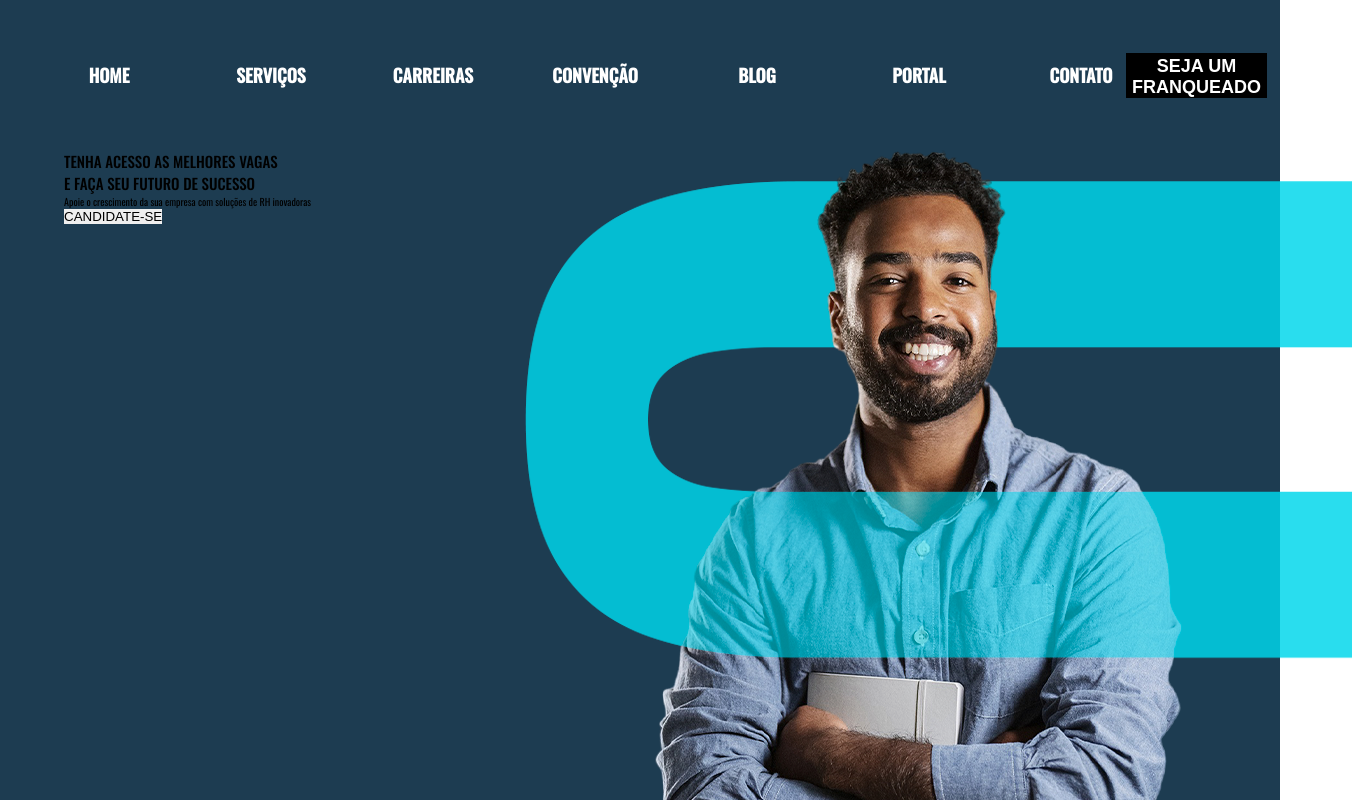
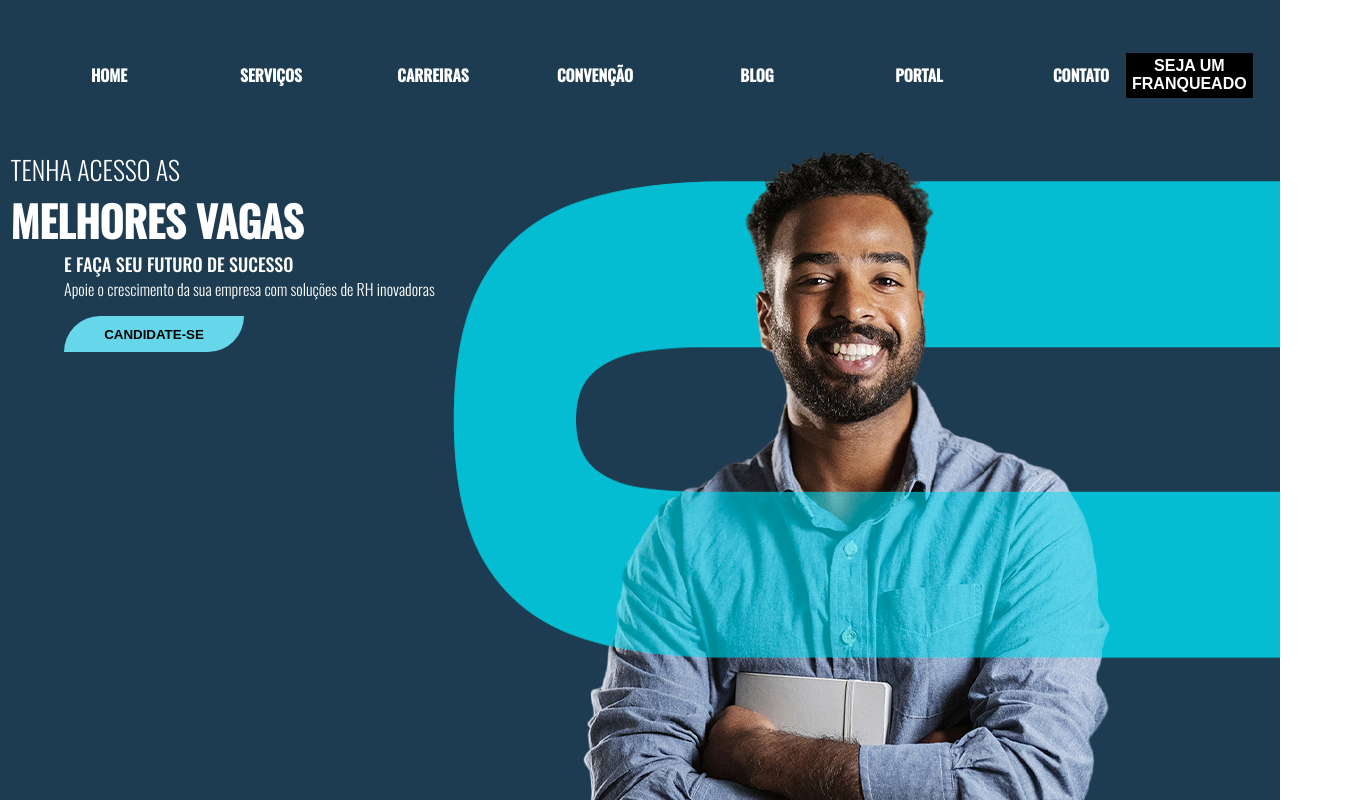
Before and after one commit to Agencia-Thype/eRHico-frontend, a React (Vite) app: page / in a window 1280 px wide. Shown: the top 800 px of the page, 1352 px wide, since content can reach past the window. Built offline with nearby package versions, Linux system fonts and the light colour scheme; a web font is replaced by a local one.

Commit message:
section finished

```diff
--- a/src/components/Header/header.sass
+++ b/src/components/Header/header.sass
@@ -9,7 +9,7 @@
         width: 300px
         img
             width: 100%
-    ul
+    .menu
         display: flex
         gap: 72px
         li
@@ -20,7 +20,7 @@
             justify-content: center
             align-items: center
             color: #FFF
-            font-size: 18px
+            font-size: 16px
             font-weight: 700
             cursor: pointer
         li:hover
@@ -32,7 +32,7 @@
         padding: 3px 6px
         background: #000
         color: #FFF
-        font-size: 18px
+        font-size: 16px
         font-weight: 700
         cursor: pointer
 
--- a/src/pages/HomePage/home.sass
+++ b/src/pages/HomePage/home.sass
@@ -7,10 +7,43 @@ main
     background: #1D3C51
     display: flex
     justify-content: space-between
-    div
-        width: 40%
+    .apply
+        // width: 40%
+        h1
+            color: #fff
+            font-size: 26px
+            font-weight: 300
+            display: flex
+            flex-direction: column
+
+
+            animation-name: anim
+            animation-duration: 5s
+            animation-timing-function: linear
+            animation-iteration-count: infinite
+            span
+                font-size: 42px
+                font-weight: 900
+        h2
+            color: #fff
+            font-size: 18px
+        p
+            color: #fff
+            font-size: 16px
+            font-weight: 300
+        button
+            margin-top: 15px
+            background: #66D6EA
+            color: #000
+            width: 180px
+            height: 36px
+            font-weight: 800
+            border-top-left-radius: 60px
+            border-bottom-right-radius: 60px
     figure
-        width: 60%
+        // width: 60%
+        position: absolute
+        right: 0
 .services
     width: 100%
     height: 100vh
@@ -123,3 +156,10 @@ main
 .img-box:hover button
     opacity: 1
     bottom: 30px
+
+@keyframes anim
+    0%
+        transform: translateX(0%)
+
+    100%
+        transform: translateX(-100%)
--- a/src/pages/HomePage/index.tsx
+++ b/src/pages/HomePage/index.tsx
@@ -7,7 +7,7 @@ const HomePage = () => {
     <main>
         <Header/>
         <section className="banner">
-          <div>
+          <div className="apply">
             <h1>TENHA ACESSO AS <span>MELHORES VAGAS</span></h1>
             <h2>E FAÇA SEU FUTURO DE SUCESSO</h2>
             <p>Apoie o crescimento da sua empresa com soluções de RH inovadoras</p>
--- a/src/styles/_variables.sass
+++ b/src/styles/_variables.sass
@@ -1,4 +1,4 @@
-@import url('https://fonts.googleapis.com/css2?family=Montserrat:wght@400;500;600;700;800&family=Oswald:wght@400;500&family=Ubuntu:wght@400;500;700&display=swap')
+@import url('https://fonts.googleapis.com/css2?family=Montserrat:wght@400;500;600;700;800&family=Oswald:wght@300;400;500&family=Ubuntu:wght@400;500;700&display=swap')
 @import url('https://fonts.googleapis.com/css2?family=Cabin+Condensed:wght@400;500;600;700&family=Monda:wght@400;700&family=Quantico:ital,wght@0,400;0,700;1,400;1,700&display=swap')
 
 $default-font:'Oswald', sans-serif
```
